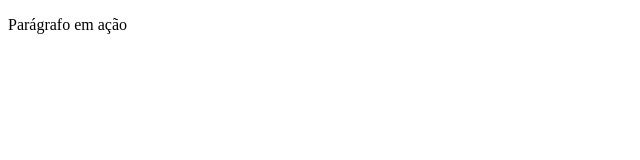
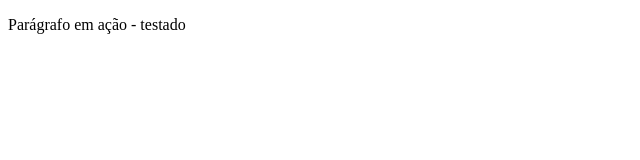
Before and after one commit to andreiomega/curso, a plain HTML site: page index.html in a window 1280 px wide. Shown: the full height of the page, 0-640 px from the left. Drawn offline with Linux system fonts and the light colour scheme.

Commit message:
teste de conexao

```diff
--- a/index.html
+++ b/index.html
@@ -6,6 +6,6 @@
   </head>
 
   <body>
-    <p>Parágrafo em ação</p>
+    <p>Parágrafo em ação - testado</p>
   </body>
 </html>
```
